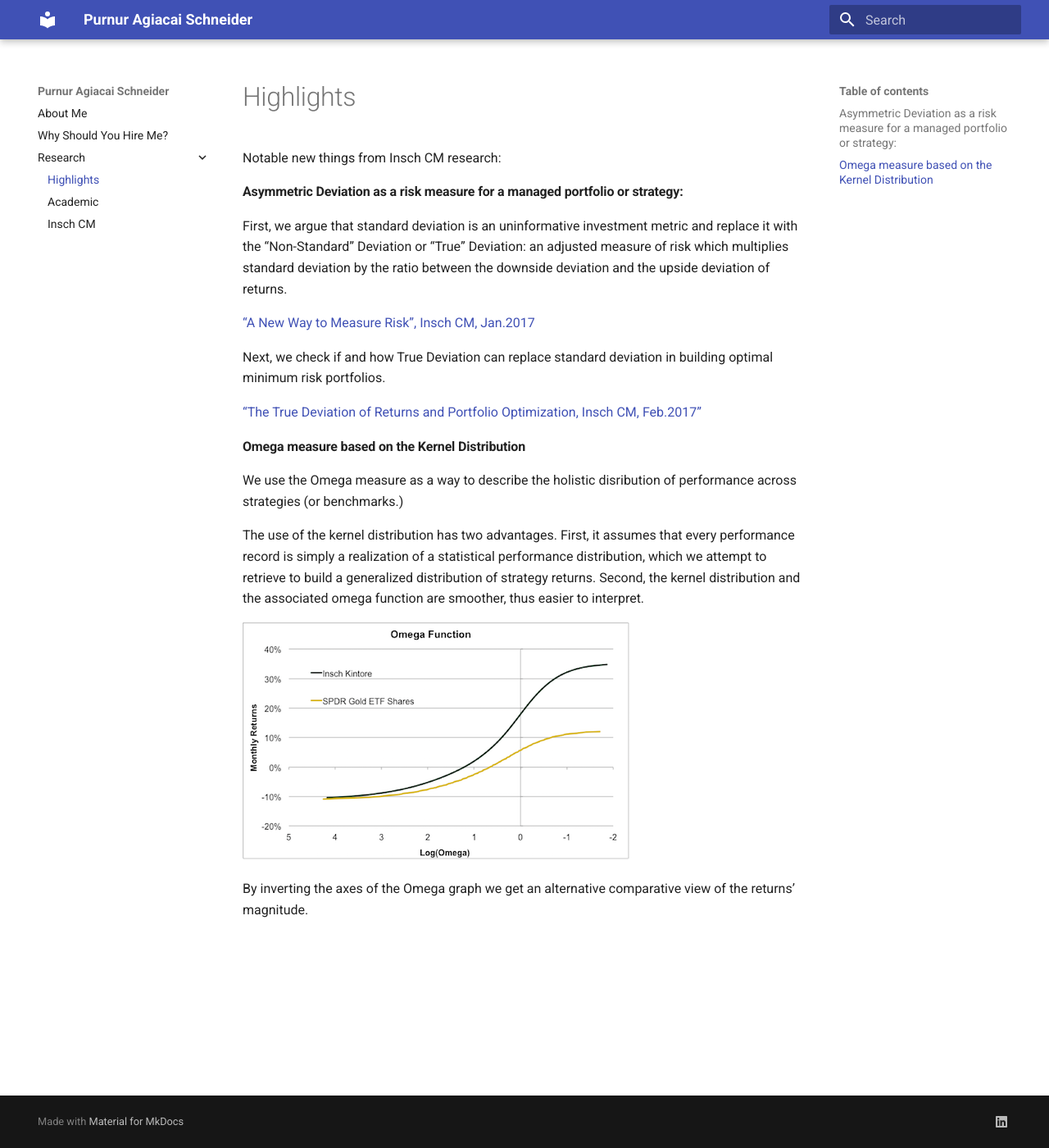
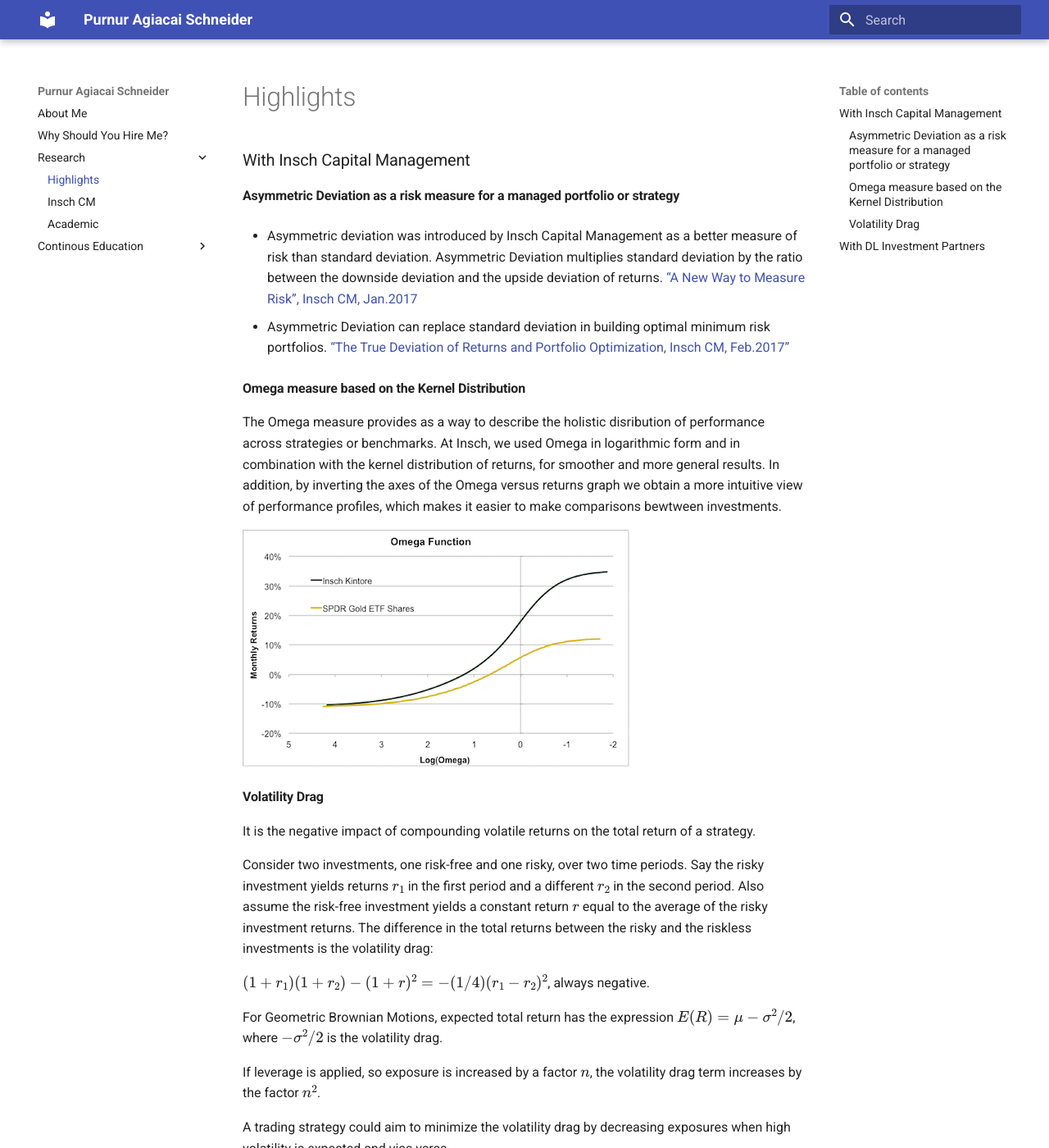
Before and after one commit to purnur-schneider/purnur-schneider.github.io, an MkDocs documentation site: the page built from docs/research1.md, in a window 1280 px wide and 1400 px high. Shown: the whole window at 82% size. Built offline with MkDocs 1.6.1 and Material for MkDocs 9.7.7, drawn with Linux system fonts in a browser that asks for light colours; formulas are drawn with MathJax 3; some of the changed text lies outside the part shown.

Commit message:
Acceptable

```diff
--- a/docs/research1.md
+++ b/docs/research1.md
@@ -1,23 +1,42 @@
-Notable new things from Insch CM research:
+### With Insch Capital Management
 
-#### Asymmetric Deviation as a risk measure for a managed portfolio or strategy:
+#### Asymmetric Deviation as a risk measure for a managed portfolio or strategy
 
-First, we argue that standard deviation is an uninformative investment metric and replace it with the “Non-Standard” Deviation or “True” Deviation: an adjusted measure of risk which multiplies standard deviation by the ratio between the downside deviation and the upside deviation of returns.
-
+- Asymmetric deviation was introduced by Insch Capital Management as a better measure of risk than standard deviation. Asymmetric Deviation multiplies standard deviation by the ratio between the downside deviation and the upside deviation of returns.
 ["A New Way to Measure Risk", Insch CM, Jan.2017](webdocs/Non-StandardDeviation_17_01.pdf)
 
-Next, we check if and how True Deviation can replace standard deviation in building optimal minimum risk portfolios.
-
+- Asymmetric Deviation can replace standard deviation in building optimal minimum risk portfolios.
 ["The True Deviation of Returns and Portfolio Optimization, Insch CM, Feb.2017"](webdocs/TDandMinRiskPortfolios17_02.pdf)
-
 
 
 #### Omega measure based on the Kernel Distribution
 
-We use the Omega measure as a way to describe the holistic disribution of performance across strategies (or benchmarks.)
-
-The use of the kernel distribution has two advantages. First, it assumes that every performance record is simply a realization of a statistical performance distribution, which we attempt to retrieve to build a generalized distribution of strategy returns. Second, the kernel distribution and the associated omega function are smoother, thus easier to interpret.
+The Omega measure provides as a way to describe the holistic disribution of performance across strategies or benchmarks. At Insch, we used Omega in logarithmic form and in combination with the kernel distribution of returns, for smoother and more general results. In addition, by inverting the axes of the Omega versus returns graph we obtain a more intuitive view of performance profiles, which makes it easier to make comparisons bewtween investments.
 
 ![](img/OmegaPlot.png)
 
-By inverting the axes of the Omega graph we get an alternative comparative view of the returns' magnitude.
+
+#### Volatility Drag
+
+It is the negative impact of compounding volatile returns on the total return of a strategy.
+
+Consider two investments, one risk-free and one risky, over two time periods. Say the risky investment yields returns $r_1$ in the first period and a different $r_2$ in the second period. Also assume the risk-free investment yields a
+constant return $r$ equal to the average of the risky investment returns.
+The difference in the total returns between the risky and the riskless investments is the volatility drag:
+
+$(1+r_1)(1+r_2) - (1+r)^2 = -(1/4)(r_1-r_2)^2$, always negative.
+
+For Geometric Brownian Motions, expected total return has the
+expression $E(R) = \mu - \sigma^2/2$, where $-\sigma^2/2$ is the volatility drag.
+
+If leverage is applied, so exposure is increased by a factor $n$, the volatility drag term increases by the factor $n^2$.
+
+A trading strategy could aim to minimize the volatility drag by decreasing exposures when high volatility is expected and
+vice versa.
+
+
+### With DL Investment Partners
+
+- I have performed Returns-Based-Style-Analysis, to track eventual style drift by individual foreign exchange managers. The results are however strongly affected by the choice of benchmarks for style.
+
+- I have decomposed total portfolio variance to assess the individual contributions risk of individual asset managers. This decomposition leads to an easy and straightforward portfolio allocation among managers in a minimum risk portfolio, by equalizing the risk contributions across managers.
--- a/mkdocs.yml
+++ b/mkdocs.yml
@@ -34,8 +34,8 @@ markdown_extensions:
   - pymdownx.magiclink:
       repo_url_shorthand: true
       repo_url_shortener: true
-      user: polyfem
-      repo: polyfem
+      user: Purnur01
+      repo: Purnur01
   - pymdownx.mark
   - pymdownx.smartsymbols
   - pymdownx.superfences
@@ -54,5 +54,8 @@ nav:
   - Why Should You Hire Me?: hireme.md
   - Research:
       - Highlights: research1.md
+      - Insch CM: research0.md
       - Academic: researchSSRN.md
-      - Insch CM: research0.md
+  - Continous Education:
+      - Online courses: courses.md
+      - Python: research2.md
```
Also changed, not shown: docs/courses.md (added, +22 -0 lines), docs/hireme.md (+2 -2 lines), docs/index.md (+3 -5 lines), docs/research0.md (+3 -6 lines), 5 other files.
